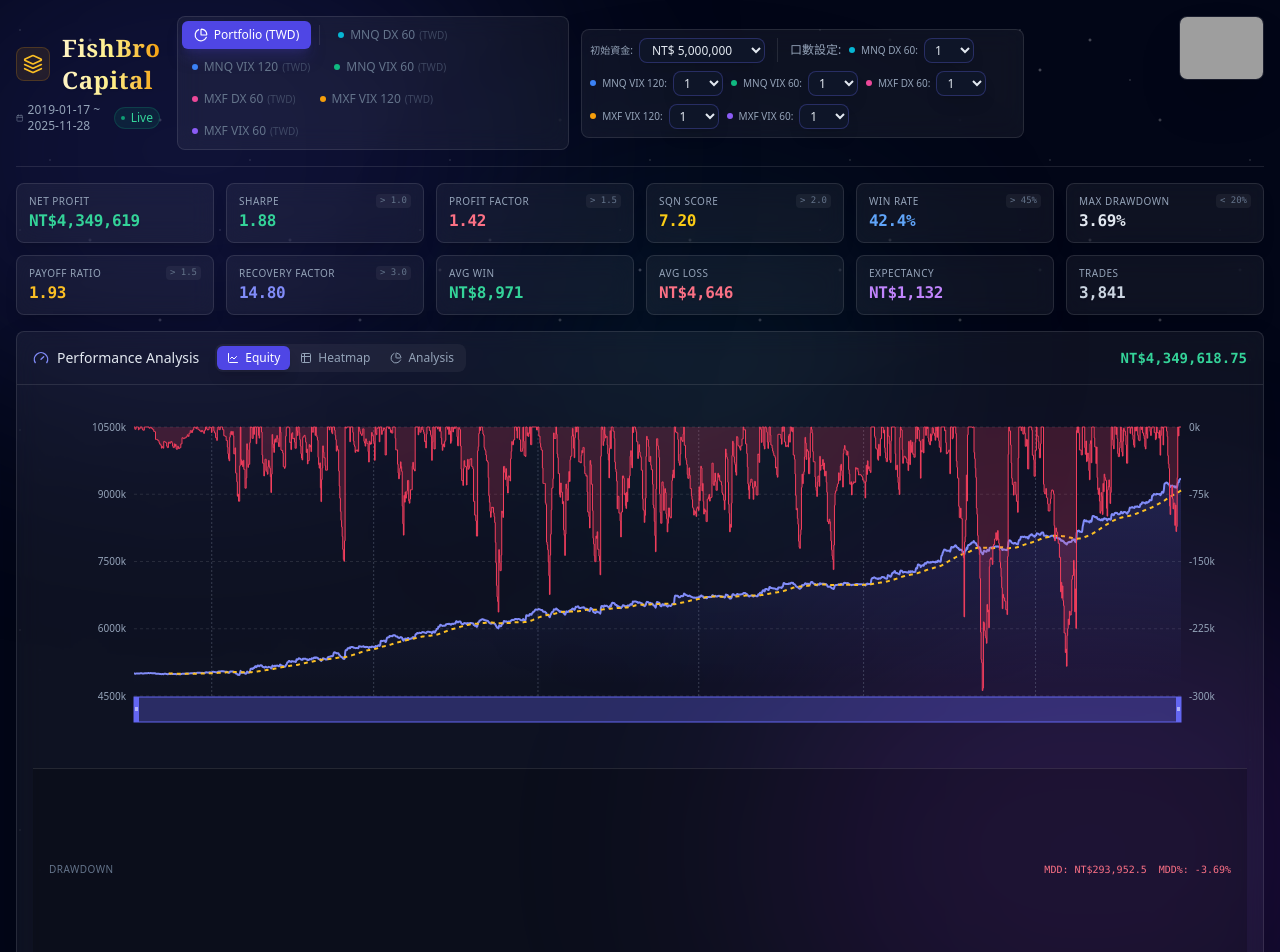
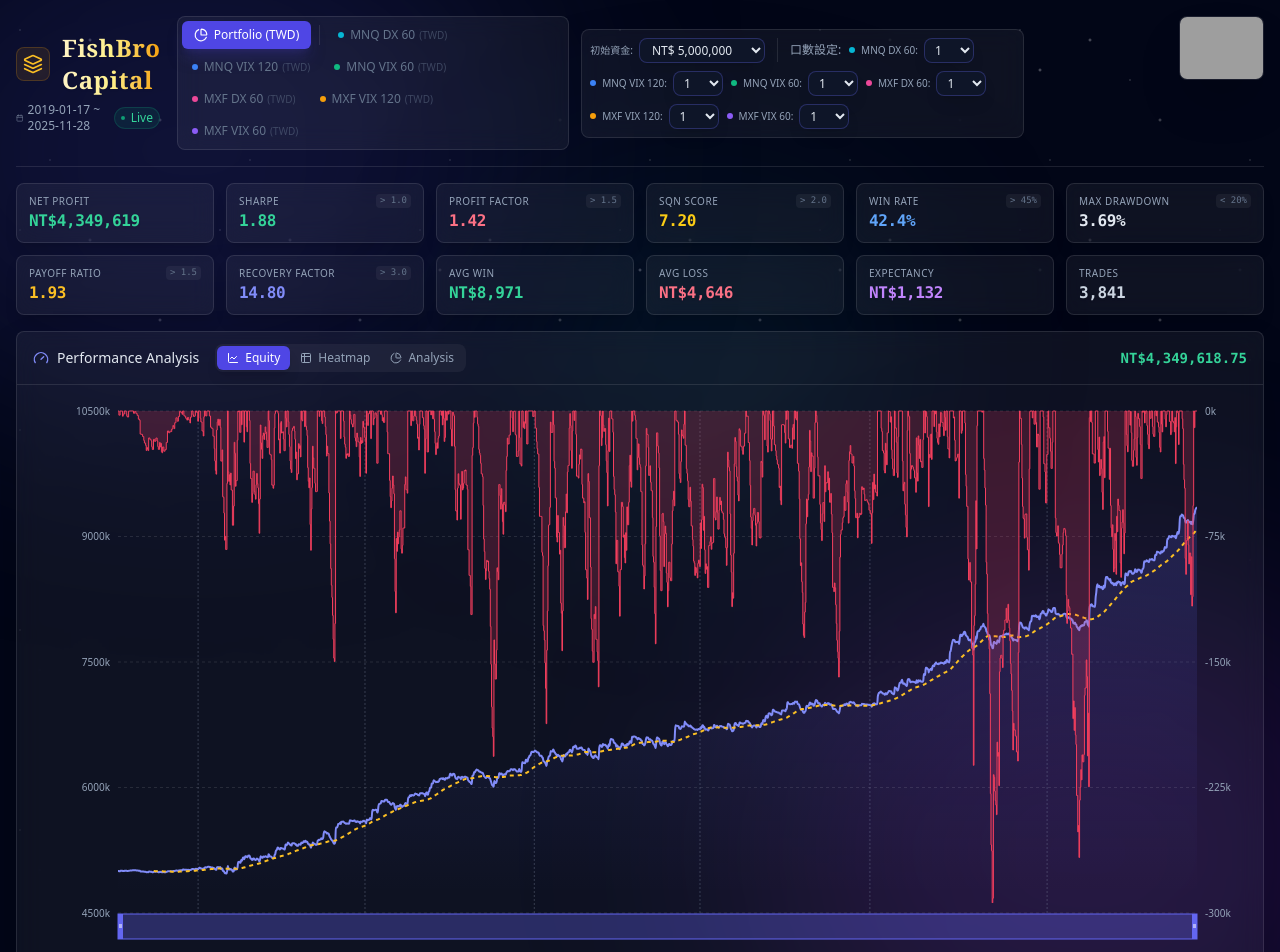
Before and after one commit to alexhuang0915/FishBroCapital-PTBot-Online, a Next.js app: page / in a window 1280 px wide. Shown: the top 952 px of the page. Built offline with nearby package versions, Linux system fonts and the light colour scheme; grey boxes are pictures that could not be loaded.

Commit message:
將下方 1/3 空間還給主圖，主圖佔滿整個可用空間

```diff
--- a/components/PerformanceReport.jsx
+++ b/components/PerformanceReport.jsx
@@ -1132,9 +1132,8 @@ export default function PerformanceDashboard() {
             </CardHeader>
             <CardContent className="p-0">
               {chartView === 'equity' ? (
-                <div className="h-[500px] sm:h-[600px] p-4 flex flex-col">
-                  {/* Combined Equity and Drawdown Chart - Single Chart */}
-                  <div className="flex-[2] p-2 sm:p-4 pb-0 relative min-h-0">
+                <div className="h-[500px] sm:h-[600px] p-4">
+                  {/* Combined Equity and Drawdown Chart - Full Height */}
                   <ResponsiveContainer width="100%" height="100%">
                     <ComposedChart data={stats.dataWithDD} syncId="strategyChart" margin={{ top: 10, right: 5, left: 40, bottom: 30 }}>
                       <defs>
@@ -1197,19 +1196,6 @@ export default function PerformanceDashboard() {
                       />
                     </ComposedChart>
                   </ResponsiveContainer>
-                  </div>
-                  {/* Drawdown Info Only */}
-                  <div className="flex-[1] p-2 sm:p-4 pt-0 border-t border-white/10 bg-black/20 min-h-0 flex items-center justify-between">
-                    <span className="text-[10px] font-medium text-slate-500 uppercase tracking-wider">Drawdown</span>
-                    <div className="flex flex-wrap items-center gap-2 sm:gap-3">
-                      <span className="text-[9px] sm:text-[10px] font-mono text-rose-400 break-words">
-                        MDD: {stats.symbol}{stats.maxDDAmount.toLocaleString()}
-                      </span>
-                      <span className="text-[9px] sm:text-[10px] font-mono text-rose-400">
-                        MDD%: -{stats.maxDrawdown}%
-                      </span>
-                    </div>
-                  </div>
                 </div>
               ) : chartView === 'analysis' ? (
                 <div className="grid grid-cols-1 md:grid-cols-2 gap-4 p-4">
```
Lines whose indentation alone changed are shown as unchanged.
